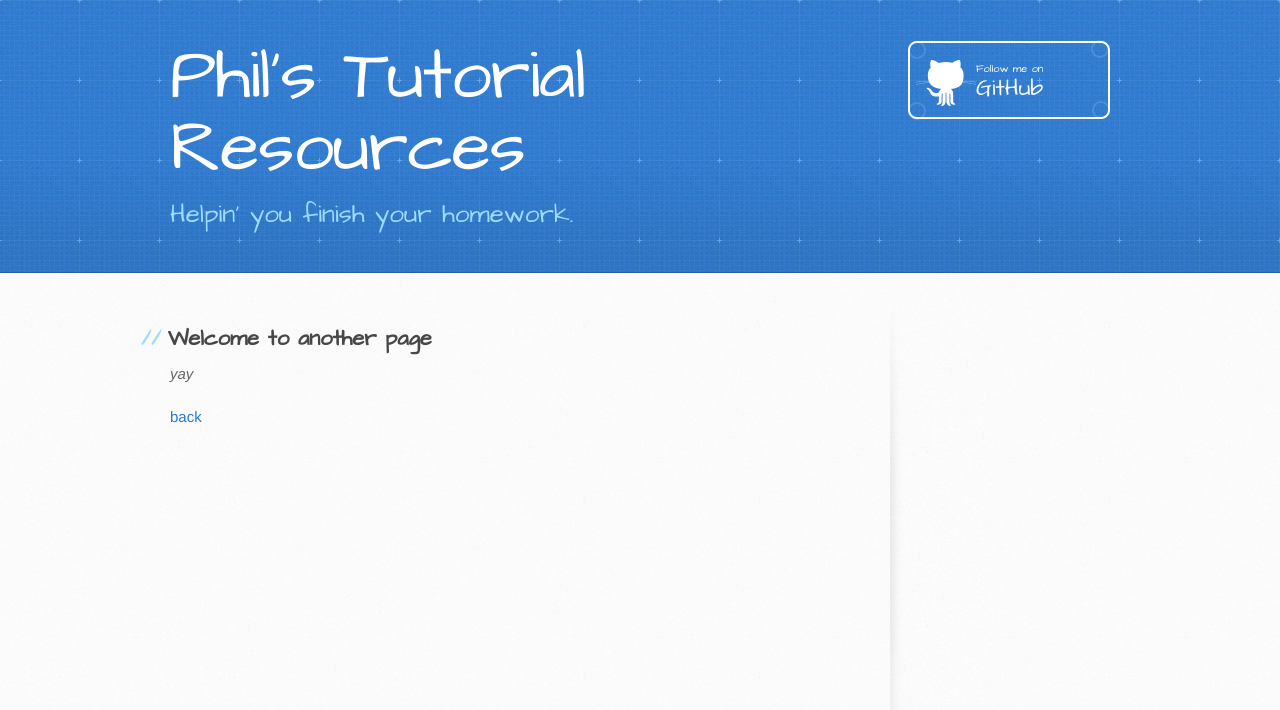
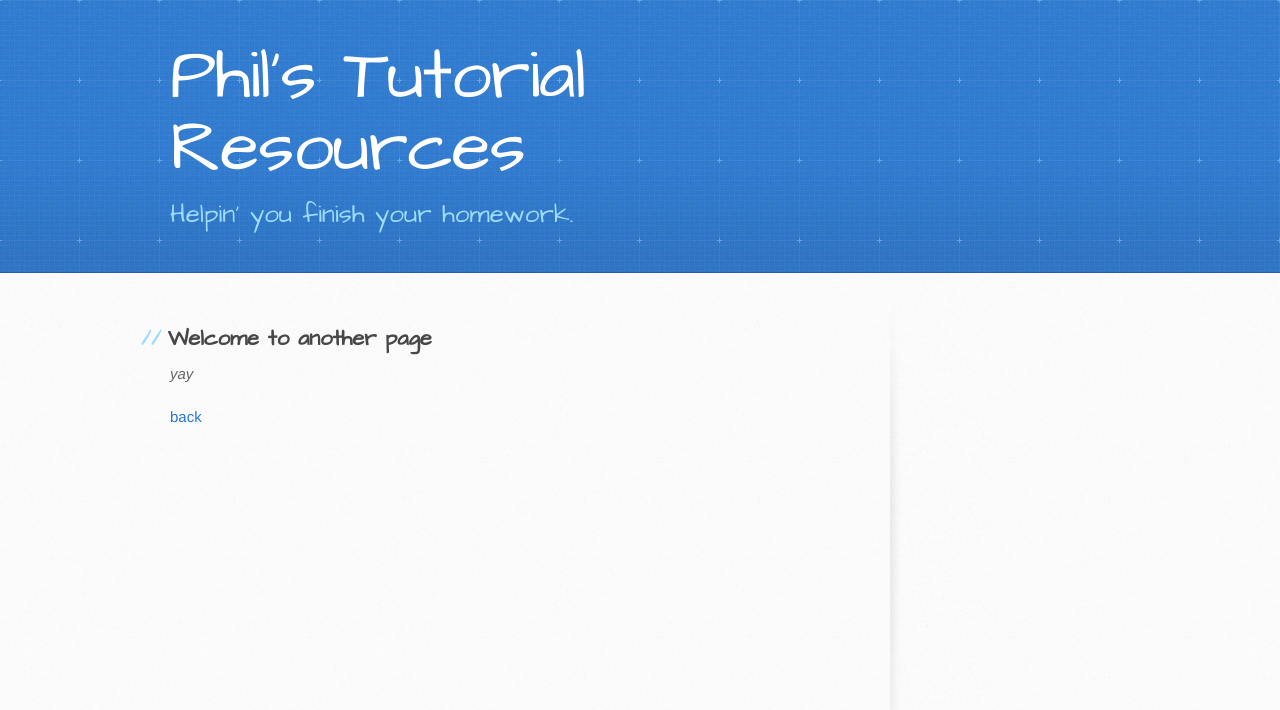
Before and after one commit to philstutorials/philstutorials.github.io, a Jekyll site: the page built from another-page.md, in a window 1280 px wide. Shown: the top 710 px of the page. Built offline with Jekyll 4.4.1, drawn with Linux system fonts in a browser that asks for light colours; our own code applies the rules of GitHub Pages for plain Markdown files.

Commit message:
Update default.html

```diff
--- a/_layouts/default.html
+++ b/_layouts/default.html
@@ -21,12 +21,6 @@
           <h1>{{ site.title | default: site.github.repository_name }}</h1>
         </a>
         <h2>{{ site.description | default: site.github.project_tagline }}</h2>
-        {% if site.github.is_project_page %}
-          <a href="{{ site.github.repository_url }}" class="button"><small>View project on</small> GitHub</a>
-        {% endif %}
-        {% if site.github.is_user_page %}
-          <a href="{{ site.github.owner_url }}" class="button"><small>Follow me on</small> GitHub</a>
-        {% endif %}
       </div>
     </header>
 
```
